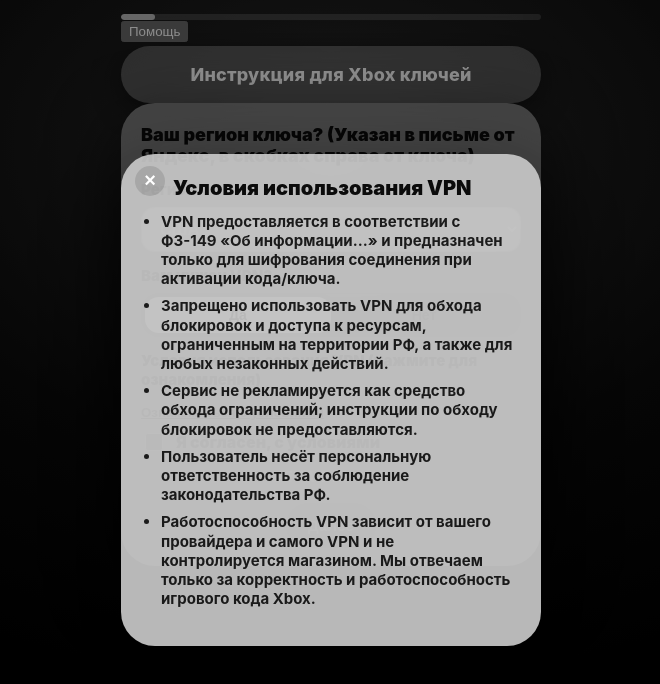
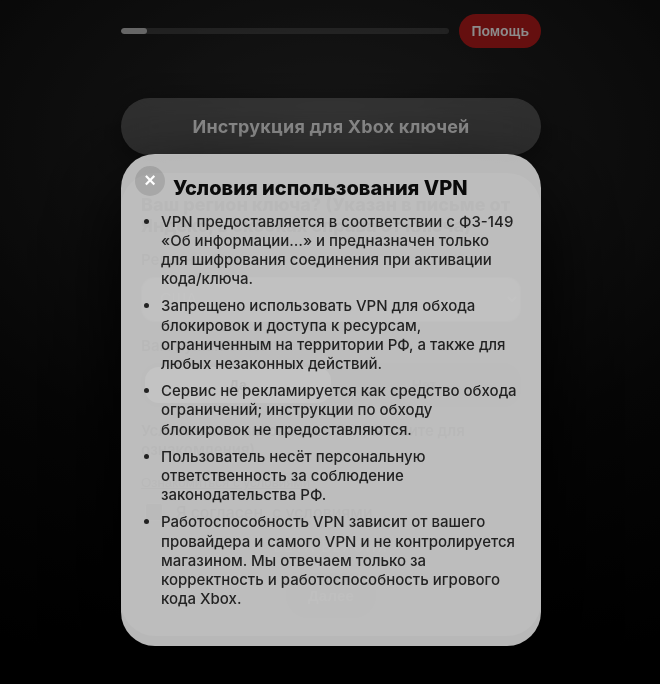
Before and after one commit to ArnoldKarzakov/virtgame-instructions, a plain HTML site: page index.html in a window 1280 px wide. Both pictures are taken after a click on the button "Ознакомиться с условиями". Shown: the whole page, without its empty margins (309-969 px from the left). Drawn offline with Linux system fonts and the light colour scheme.

Commit message:
Update style.css

```diff
--- a/style.css
+++ b/style.css
@@ -1,10 +1,11 @@
 :root { color-scheme: dark; }
+
 * { box-sizing: border-box; }
 html, body { height: 100%; }
 
 body{
   margin:0;
-  font-family: -apple-system, BlinkMacSystemFont, "SF Pro Text", "SF Pro Display", Arial, sans-serif;
+  font-family:-apple-system,BlinkMacSystemFont,"SF Pro Text","SF Pro Display",Arial,sans-serif;
   background: radial-gradient(1200px 800px at 50% 18%, #2b2b2b 0%, #0b0b0b 40%, #000 70%);
   color:#fff;
 }
@@ -16,6 +17,7 @@
   padding:24px 14px 34px;
 }
 
+/* TOP BAR: progress + help */
 .top{
   position:fixed;
   top:14px;
@@ -23,18 +25,25 @@
   right:0;
   display:flex;
   justify-content:center;
-  pointer-events:none;
   z-index:10;
 }
 
+.topInner{
+  width:min(420px, calc(100vw - 28px));
+  display:flex;
+  align-items:center;
+  gap:10px;
+}
+
 .progress{
-  width:min(420px, calc(100vw - 28px));
+  flex:1;
   height:6px;
   background: rgba(255,255,255,.15);
   border-radius: 999px;
   overflow:hidden;
   backdrop-filter: blur(12px);
 }
+
 .bar{
   height:100%;
   width:0%;
@@ -43,188 +52,182 @@
   transition: width .25s ease;
 }
 
+.helpBtnTop{
+  padding: 9px 12px;
+  border-radius: 999px;
+  border:0;
+  background:#b91c1c;
+  color:#fff;
+  font-weight:600;
+  font-size:14px;
+}
+
 .stage{
   width:min(420px, calc(100vw - 28px));
   margin-top:22px;
 }
 
-.headerRow{
-  position: relative;
-  display:flex;
-  align-items:center;
-  justify-content:center;
-  margin: 12px 0 18px;
-}
-
 .pill{
-  width:100%;
   display:flex;
   align-items:center;
   justify-content:center;
   padding:18px 22px;
-  border-radius: 999px;
+  border-radius:999px;
   background: rgba(255,255,255,.25);
-  box-shadow: 0 8px 30px rgba(0,0,0,.45);
+  box-shadow:0 8px 30px rgba(0,0,0,.45);
   backdrop-filter: blur(14px);
-  font-weight: 800;
-  font-size: 18px;
-  letter-spacing: .2px;
+  font-weight:700;
+  font-size:18px;
+  letter-spacing:.2px;
   text-align:center;
-}
-
-.helpBtn{
-  position:absolute;
-  right:0;
-  top:50%;
-  transform: translateY(-50%);
-  padding: 10px 14px;
-  border-radius: 999px;
-  border:0;
-  background: #b91c1c;
-  color:#fff;
-  font-weight: 900;
-  font-size: 14px;
+  margin: 52px 0 18px; /* чтобы не налезало на top bar */
 }
 
 .card{
-  border-radius: 34px;
-  padding: 22px 20px 18px;
+  border-radius:34px;
+  padding:22px 20px 18px;
   background: rgba(200,200,200,.55);
-  box-shadow: 0 25px 70px rgba(0,0,0,.55);
+  box-shadow:0 25px 70px rgba(0,0,0,.55);
   backdrop-filter: blur(18px);
   color:#0b0b0b;
 }
 
+/* TYPOGRAPHY: жирный только заголовок */
 .h1{
-  font-size: 18px;
-  font-weight: 900;
-  line-height: 1.15;
-  margin: 0 0 12px;
+  font-size:18px;
+  font-weight:800;
+  line-height:1.15;
+  margin:0 0 12px;
 }
+
 .p{
   margin:0 0 12px;
-  font-size: 15px;
-  line-height: 1.25;
-  color: rgba(0,0,0,.85);
-  font-weight: 700;
+  font-size:15px;
+  line-height:1.25;
+  color: rgba(0,0,0,.82);
+  font-weight:500;
 }
 
 .label{
-  margin: 14px 0 8px;
-  font-weight: 900;
-  font-size: 15px;
-  color: rgba(0,0,0,.92);
+  margin:14px 0 8px;
+  font-weight:600;
+  font-size:15px;
+  color: rgba(0,0,0,.88);
 }
 
 .select{
   width:100%;
-  padding: 12px 14px;
-  border-radius: 14px;
-  border: 1px solid rgba(0,0,0,.12);
+  padding:12px 14px;
+  border-radius:14px;
+  border:1px solid rgba(0,0,0,.12);
   background: rgba(255,255,255,.55);
   outline:none;
-  font-size: 16px;
-  font-weight: 750;
+  font-size:16px;
+  font-weight:500;
 }
 
 .segment{
   width:100%;
   display:flex;
-  border-radius: 18px;
-  padding: 3px;
+  border-radius:18px;
+  padding:3px;
   background: rgba(0,0,0,.12);
-  border: 1px solid rgba(0,0,0,.12);
+  border:1px solid rgba(0,0,0,.12);
   overflow:hidden;
 }
 .seg-btn{
   flex:1;
-  padding: 10px 10px;
+  padding:10px 10px;
   border:0;
   background: transparent;
-  border-radius: 14px;
-  font-size: 14px;
-  font-weight: 900;
-  color: rgba(0,0,0,.75);
+  border-radius:14px;
+  font-size:14px;
+  font-weight:600;
+  color: rgba(0,0,0,.72);
 }
 .seg-btn.active{
   background: rgba(255,255,255,.95);
   color:#0b0b0b;
-  box-shadow: 0 6px 16px rgba(0,0,0,.18);
+  box-shadow:0 6px 16px rgba(0,0,0,.18);
 }
 
 .hr{
   height:1px;
   background: rgba(0,0,0,.16);
-  margin: 14px 0 10px;
+  margin:14px 0 10px;
 }
 
-.checkboxRow{
-  margin-top: 14px;
-}
+/* Terms / checkbox */
+.checkboxRow{ margin-top:14px; }
+
 .termsLink{
   display:inline-block;
   margin: 8px 0 10px;
-  font-weight: 900;
-  color: rgba(0,0,0,.85);
+  font-weight:500;
+  color: rgba(0,0,0,.78);
   text-decoration: underline;
   background: transparent;
   border:0;
   padding:0;
 }
+
 .check{
   display:flex;
   gap:10px;
   align-items:center;
-  font-weight: 900;
-  color: rgba(0,0,0,.88);
+  font-weight:500;
+  color: rgba(0,0,0,.86);
 }
 .check input{
   width:18px;
   height:18px;
-  accent-color: #111;
+  accent-color:#111;
 }
 
+/* Beta */
+.beta{
+  margin-top:14px;
+  text-align:center;
+  font-weight:600;
+  letter-spacing:.12em;
+  color: rgba(255,255,255,.28);
+  font-size:14px;
+}
+
+/* Images */
 .imgwrap{
   width:100%;
-  margin-top: 12px;
+  margin-top:12px;
   display:flex;
   justify-content:center;
 }
 .img{
-  width: 78%;
-  max-width: 280px;
-  border-radius: 22px;
-  background: #000;
-  box-shadow: 0 18px 45px rgba(0,0,0,.45);
+  width:78%;
+  max-width:280px;
+  border-radius:22px;
+  background:#000;
+  box-shadow:0 18px 45px rgba(0,0,0,.45);
 }
-.img.wide{ width: 90%; max-width: 340px; }
+.img.wide{ width:90%; max-width:340px; }
 
+/* Footer button */
 .footer{
-  margin-top: 18px;
+  margin-top:18px;
   display:flex;
   justify-content:center;
 }
 
 .btn{
-  padding: 14px 22px;
-  border-radius: 999px;
+  padding:14px 22px;
+  border-radius:999px;
   border:0;
   background: rgba(0,0,0,.45);
   color:#fff;
-  font-weight: 900;
-  font-size: 15px;
-  letter-spacing: .2px;
+  font-weight:600;
+  font-size:15px;
+  letter-spacing:.2px;
 }
-.btn:disabled{ opacity: .35; }
-
-.beta{
-  margin-top: 14px;
-  text-align:center;
-  font-weight: 900;
-  letter-spacing: .12em;
-  color: rgba(255,255,255,.35);
-  font-size: 14px;
-}
+.btn:disabled{ opacity:.35; }
 
 /* MODALS */
 .modal{
@@ -234,19 +237,19 @@
   display:none;
   align-items:center;
   justify-content:center;
-  padding: 18px;
-  z-index: 50;
+  padding:18px;
+  z-index:50;
 }
 .modal.show{ display:flex; }
 
 .modalSheet{
   width:min(420px, calc(100vw - 28px));
-  max-height: 86vh;
+  max-height:86vh;
   overflow:auto;
   background: rgba(200,200,200,.92);
-  border-radius: 34px;
-  box-shadow: 0 30px 90px rgba(0,0,0,.65);
-  padding: 20px 18px 18px;
+  border-radius:34px;
+  box-shadow:0 30px 90px rgba(0,0,0,.65);
+  padding:20px 18px 18px;
   position:relative;
   color:#0b0b0b;
 }
@@ -257,30 +260,33 @@
   top:12px;
   width:30px;
   height:30px;
-  border-radius: 999px;
+  border-radius:999px;
   border:0;
   background: rgba(0,0,0,.12);
-  font-size: 20px;
-  font-weight: 900;
+  font-size:20px;
+  font-weight:700;
 }
+
 .modalTitle{
-  padding-left: 34px;
-  padding-right: 10px;
-  font-size: 20px;
-  font-weight: 950;
-  margin: 2px 0 12px;
+  padding-left:34px;
+  padding-right:10px;
+  font-size:20px;
+  font-weight:800;
+  margin:2px 0 12px;
 }
+
 .modalBody{ padding: 0 4px 6px; }
+
 .modalText{
-  font-size: 15px;
-  line-height: 1.28;
-  font-weight: 750;
-  color: rgba(0,0,0,.86);
+  font-size:15px;
+  line-height:1.28;
+  font-weight:500;
+  color: rgba(0,0,0,.82);
 }
-.modalText ul{ margin: 10px 0 14px 18px; padding:0; }
-.modalText li{ margin-bottom: 8px; }
+.modalText ul{ margin:10px 0 14px 18px; padding:0; }
+.modalText li{ margin-bottom:8px; }
 
-/* small animation */
+/* Small animation */
 .fade{ animation: fade .18s ease both; }
 @keyframes fade{
   from{ opacity:0; transform: translateY(8px); }
```
